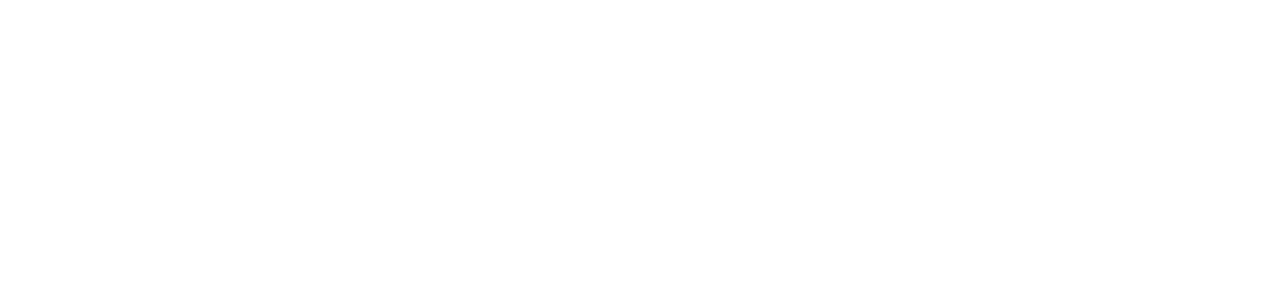
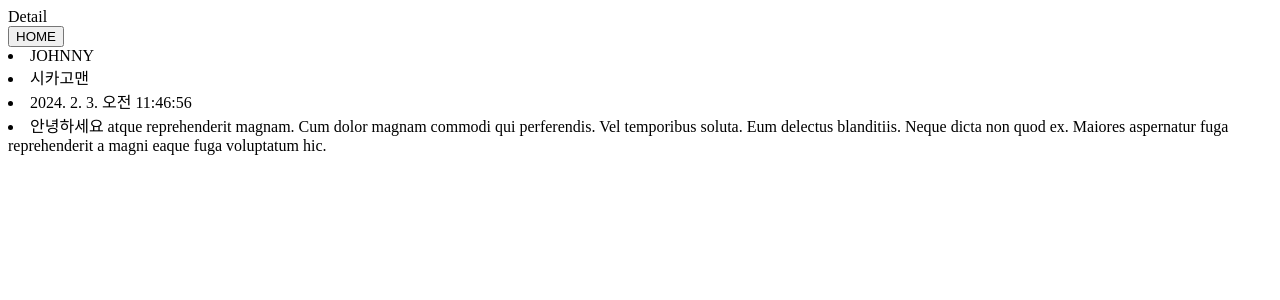
Before and after one commit to KyeongyeonKim/fanletter, a React (Create React App) app: page /detail/1 in a window 1280 px wide. Before the commit this address had no page. Shown: the top 300 px of the page. Built offline with nearby package versions, Linux system fonts and the light colour scheme.

Commit message:
[Feat] Detail 페이지로 이동

```diff
--- a/src/assets/fakeData.json
+++ b/src/assets/fakeData.json
@@ -8,7 +8,7 @@
     "createdAt": "2024. 2. 3. 오전 11:46:56"
   },
   {
-    "id": "2",
+    "id": "1",
     "avatar": "https://www.iprcenter.gov/image-repository/blank-profile-picture.png/@@images/image.png",
     "writedTo": "JOHNNY",
     "nickname": "시카고맨",
@@ -16,7 +16,7 @@
     "createdAt": "2024. 2. 3. 오전 11:46:56"
   },
   {
-    "id": "3",
+    "id": "2",
     "avatar": "https://www.iprcenter.gov/image-repository/blank-profile-picture.png/@@images/image.png",
     "writedTo": "TAEYONG",
     "nickname": "툥과도리",
@@ -24,7 +24,7 @@
     "createdAt": "2024. 2. 3. 오전 11:46:56"
   },
   {
-    "id": "4",
+    "id": "3",
     "avatar": "https://www.iprcenter.gov/image-repository/blank-profile-picture.png/@@images/image.png",
     "writedTo": "YUTA",
     "nickname": "윳타",
@@ -32,7 +32,7 @@
     "createdAt": "2024. 2. 3. 오전 11:46:56"
   },
   {
-    "id": "5",
+    "id": "4",
     "avatar": "https://www.iprcenter.gov/image-repository/blank-profile-picture.png/@@images/image.png",
     "writedTo": "DOYOUNG",
     "nickname": "도몰",
@@ -40,7 +40,7 @@
     "createdAt": "2024. 2. 3. 오전 11:46:56"
   },
   {
-    "id": "6",
+    "id": "5",
     "avatar": "https://www.iprcenter.gov/image-repository/blank-profile-picture.png/@@images/image.png",
     "writedTo": "JAEHYUN",
     "nickname": "정윤오",
--- a/src/components/Fanletters.jsx
+++ b/src/components/Fanletters.jsx
@@ -1,4 +1,5 @@
 import React from "react";
+import { useNavigate } from "react-router-dom";
 import styled from "styled-components";
 
 function Fanletters({ letters, selectedMember }) {
@@ -6,12 +7,19 @@
     (fanletter) => fanletter.writedTo === selectedMember
   );
 
+  const navigate = useNavigate();
+
   return (
     <div>
-      <p>
       {filteredFanletters.map((letters) => {
         return (
-            <div key={letters.id} style={{ border: "1px solid red" }}>
+          <div
+            key={letters.id}
+            style={{ border: "1px solid red" }}
+            onClick={() => {
+              navigate(`/detail/${letters.id}`);
+            }}
+          >
             <ul>
               <StImg src={letters.avatar}></StImg>
               <li>{letters.writedTo}</li>
@@ -22,7 +30,6 @@
           </div>
         );
       })}
-      </p>
     </div>
   );
 }
--- a/src/index.js
+++ b/src/index.js
@@ -5,9 +5,9 @@
 
 const root = ReactDOM.createRoot(document.getElementById("root"));
 root.render(
-  <React.StrictMode>
-    <App />
-  </React.StrictMode>
+  //<React.StrictMode>
+  <App />
+  // </React.StrictMode>
 );
 
 // If you want to start measuring performance in your app, pass a function
--- a/src/pages/Detail.jsx
+++ b/src/pages/Detail.jsx
@@ -1,7 +1,33 @@
 import React from "react";
+import { useNavigate, useParams } from "react-router-dom";
+//import fakeData from "../assets/fakeData.json";
 
-function Detail() {
-  return <div>Detail</div>;
+function Detail({ letters }) {
+  const navigate = useNavigate();
+  const params = useParams();
+
+  const foundData = letters.find((letter) => {
+    return letter.id === params.id;
+  });
+  console.log(foundData);
+  return (
+    <>
+      <div>Detail</div>
+      <button
+        onClick={() => {
+          navigate("/");
+        }}
+      >
+        HOME
+      </button>
+      <div>
+        <li>{foundData.writedTo}</li>
+        <li>{foundData.nickname}</li>
+        <li>{foundData.createdAt}</li>
+        <li>{foundData.content}</li>
+      </div>
+    </>
+  );
 }
 
 export default Detail;
--- a/src/shared/Router.js
+++ b/src/shared/Router.js
@@ -13,7 +13,7 @@
           path="/"
           element={<Home letters={letters} setLetters={setLetters} />}
         />
-        <Route path="detail" element={<Detail />} />
+        <Route path="detail/:id" element={<Detail letters={letters} />} />
       </Routes>
     </BrowserRouter>
   );
```
Lines whose indentation alone changed are shown as unchanged.
